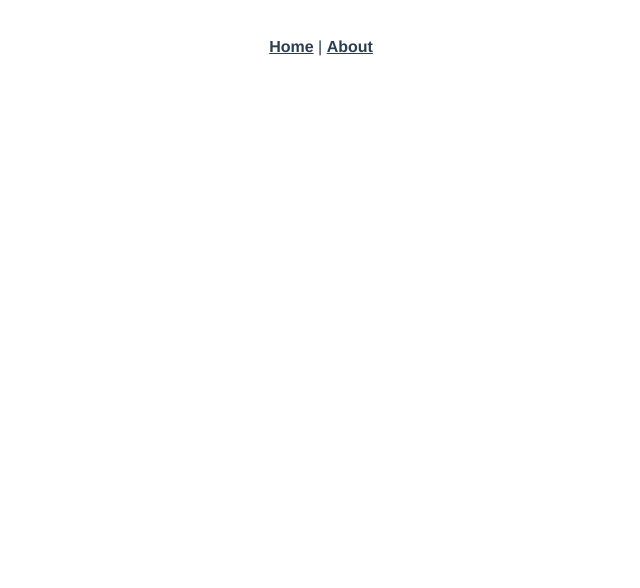
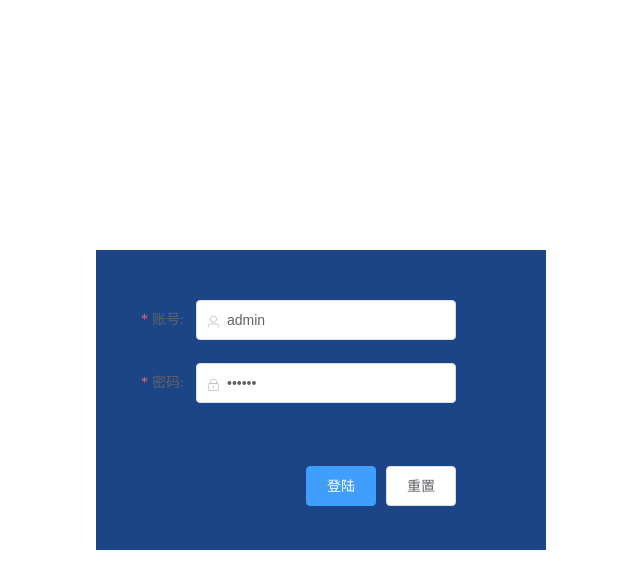
Before and after one commit to DDG1908/vueAdmin, a Vue app: page /login in a window 1280 px wide. Shown: the top 588 px of the page, without its empty margins (319-959 px from the left). Built offline with nearby package versions, Linux system fonts and the light colour scheme.

Commit message:
2021-11-09

```diff
--- a/package.json
+++ b/package.json
@@ -7,7 +7,9 @@
     "build": "vue-cli-service build"
   },
   "dependencies": {
+    "axios": "^0.24.0",
     "core-js": "^3.6.5",
+    "element-ui": "^2.15.6",
     "vue": "^2.6.11",
     "vue-router": "^3.2.0",
     "vuex": "^3.4.0"
--- a/src/App.vue
+++ b/src/App.vue
@@ -1,32 +1,12 @@
 <template>
   <div id="app">
     <div id="nav">
-      <router-link to="/">Home</router-link> |
-      <router-link to="/about">About</router-link>
+      <router-link to="/login"></router-link>
     </div>
     <router-view/>
   </div>
 </template>
 
 <style lang="less">
-#app {
-  font-family: Avenir, Helvetica, Arial, sans-serif;
-  -webkit-font-smoothing: antialiased;
-  -moz-osx-font-smoothing: grayscale;
-  text-align: center;
-  color: #2c3e50;
-}
 
-#nav {
-  padding: 30px;
-
-  a {
-    font-weight: bold;
-    color: #2c3e50;
-
-    &.router-link-exact-active {
-      color: #42b983;
-    }
-  }
-}
 </style>
--- /dev/null
+++ b/src/assets/common.css
@@ -0,0 +1,4 @@
+*{
+	margin: 0;
+	padding: 0;
+}
--- a/src/components/HelloWorld.vue
+++ /dev/null
@@ -1,59 +0,0 @@
-<template>
-  <div class="hello">
-    <h1>{{ msg }}</h1>
-    <p>
-      For a guide and recipes on how to configure / customize this project,<br>
-      check out the
-      <a href="https://cli.vuejs.org" target="_blank" rel="noopener">vue-cli documentation</a>.
-    </p>
-    <h3>Installed CLI Plugins</h3>
-    <ul>
-      <li><a href="https://github.com/vuejs/vue-cli/tree/dev/packages/%40vue/cli-plugin-babel" target="_blank" rel="noopener">babel</a></li>
-      <li><a href="https://github.com/vuejs/vue-cli/tree/dev/packages/%40vue/cli-plugin-router" target="_blank" rel="noopener">router</a></li>
-      <li><a href="https://github.com/vuejs/vue-cli/tree/dev/packages/%40vue/cli-plugin-vuex" target="_blank" rel="noopener">vuex</a></li>
-    </ul>
-    <h3>Essential Links</h3>
-    <ul>
-      <li><a href="https://vuejs.org" target="_blank" rel="noopener">Core Docs</a></li>
-      <li><a href="https://forum.vuejs.org" target="_blank" rel="noopener">Forum</a></li>
-      <li><a href="https://chat.vuejs.org" target="_blank" rel="noopener">Community Chat</a></li>
-      <li><a href="https://twitter.com/vuejs" target="_blank" rel="noopener">Twitter</a></li>
-      <li><a href="https://news.vuejs.org" target="_blank" rel="noopener">News</a></li>
-    </ul>
-    <h3>Ecosystem</h3>
-    <ul>
-      <li><a href="https://router.vuejs.org" target="_blank" rel="noopener">vue-router</a></li>
-      <li><a href="https://vuex.vuejs.org" target="_blank" rel="noopener">vuex</a></li>
-      <li><a href="https://github.com/vuejs/vue-devtools#vue-devtools" target="_blank" rel="noopener">vue-devtools</a></li>
-      <li><a href="https://vue-loader.vuejs.org" target="_blank" rel="noopener">vue-loader</a></li>
-      <li><a href="https://github.com/vuejs/awesome-vue" target="_blank" rel="noopener">awesome-vue</a></li>
-    </ul>
-  </div>
-</template>
-
-<script>
-export default {
-  name: 'HelloWorld',
-  props: {
-    msg: String
-  }
-}
-</script>
-
-<!-- Add "scoped" attribute to limit CSS to this component only -->
-<style scoped lang="less">
-h3 {
-  margin: 40px 0 0;
-}
-ul {
-  list-style-type: none;
-  padding: 0;
-}
-li {
-  display: inline-block;
-  margin: 0 10px;
-}
-a {
-  color: #42b983;
-}
-</style>
--- /dev/null
+++ b/src/components/home.vue
@@ -0,0 +1,65 @@
+<template>
+	<div>
+		<el-container>
+			<el-header class="header">
+				<div>
+					<img class="header-img" src="../assets/logo.png" />
+					<span>大大怪后台管理</span>
+				</div>
+				 <el-button type="info" @click="logout">退出</el-button>
+			</el-header>
+			<el-container>
+				<el-aside width="200px" class="aside">会员管理</el-aside>
+				<el-main class="main">主题</el-main>
+			</el-container>
+		</el-container>
+	</div>
+</template>
+
+<script>
+	export default{
+		data(){
+			return{
+
+			}
+		},
+		methods:{
+			logout(){
+				window.sessionStorage.clear('token')
+				this.$router.replace('/login')
+			}
+		}
+	}
+</script>
+
+<style lang="less" scoped>
+.el-container{
+	height: 100vh;
+}
+.header{
+	display: flex;
+	justify-content: space-between;
+	background-color: #373D41;
+	div{
+		display: flex;
+		align-items: center;
+	}
+	img{
+		width: 50px;
+		height: 50px;
+	}
+	span{
+		margin-left: 20px;
+	}
+}
+// .header-img{
+// 	width: 50px;
+// 	height: 50px;
+// }
+.aside{
+	background-color: #333744;
+}
+.main{
+	background-color: #EAEDf1;
+}
+</style>
--- /dev/null
+++ b/src/components/login.vue
@@ -0,0 +1,87 @@
+<template>
+	<div class="login">
+		<el-form :model="loginForm" :rules="rules" ref="loginForm" label-width="100px" class="loginForm">
+		  <el-form-item label="账号:" prop="username">
+		    <el-input v-model="loginForm.username" prefix-icon="el-icon-user"></el-input>
+		  </el-form-item>
+		  <el-form-item label="密码:" prop="password">
+		    <el-input type="password" v-model="loginForm.password" prefix-icon="el-icon-lock"></el-input>
+		  </el-form-item>
+		  <el-form-item class="btn">
+		      <el-button type="primary" @click="submitForm('loginForm')">登陆</el-button>
+		      <el-button @click="resetForm('loginForm')">重置</el-button>
+		    </el-form-item>
+		</el-form>
+	</div>
+</template>
+
+<script>
+	export default{
+		data(){
+			return{
+				loginForm: {
+					username: 'admin',
+					password: '123456',
+				},
+				rules: {
+					username: [
+						{ required: true, message: '请输入账号', trigger: 'blur' },
+						{ min: 3, max: 12, message: '长度在 3 到 12 个字符', trigger: 'blur' }
+					],
+					password: [
+						{ required: true, message: '请输入密码', trigger: 'blur' },
+						{ min: 6, max: 18, message: '长度在 6 到 18 个字符', trigger: 'blur' }
+					]
+				}
+			}
+		},
+		created() {
+
+		},
+		methods:{
+			submitForm(formName) {
+				this.$refs[formName].validate((valid) => {
+				          if (!valid) return
+						  this.$api.post('/login',this.loginForm).then(res => {
+							  if(res.data.meta.status == 200){
+								  window.sessionStorage.setItem('token',res.data.data.token)
+								  this.$router.push('/home')
+								  console.log(res.data)
+								  this.$message({
+									  type: 'success',
+									  message: '登陆成功'
+								  });
+
+							  }
+							  else{
+								this.$message.error('登陆失败')
+							  }
+						  })
+				        })
+			},
+			resetForm(formName) {
+				this.$refs[formName].resetFields();
+			}
+		}
+	}
+</script>
+
+<style lang="less" scoped>
+.login{
+	position: absolute;
+	top: 50%;
+	left: 50%;
+	transform: translate(-50%,-50%);
+	width: 450px;
+	height: 300px;
+	background-color: #1c4587;
+}
+.loginForm{
+	margin-top: 50px;
+	width: 80%;
+}
+.btn{
+	float: right;
+	margin-top: 40px;
+}
+</style>
--- a/src/main.js
+++ b/src/main.js
@@ -2,8 +2,17 @@ import Vue from 'vue'
 import App from './App.vue'
 import router from './router'
 import store from './store'
+import axios from 'axios'
+import ElementUI from 'element-ui';
+import 'element-ui/lib/theme-chalk/index.css';
+import './assets/common.css'
 
 Vue.config.productionTip = false
+
+Vue.use(ElementUI);
+
+axios.defaults.baseURL = 'https://lianghj.top:8888/api/private/v1'
+Vue.prototype.$api = axios
 
 new Vue({
   router,
--- a/src/router/index.js
+++ b/src/router/index.js
@@ -1,22 +1,31 @@
 import Vue from 'vue'
 import VueRouter from 'vue-router'
-import Home from '../views/Home.vue'
+
 
 Vue.use(VueRouter)
 
 const routes = [
+  // {
+  //   path: '/',
+  //   name: 'Home',
+  //   component: Home
+  // },
+  // {
+  //   path: '/about',
+  //   name: 'About',
+  //   // route level code-splitting
+  //   // this generates a separate chunk (about.[hash].js) for this route
+  //   // which is lazy-loaded when the route is visited.
+  //   component: () => import(/* webpackChunkName: "about" */ '../views/About.vue')
+  // }
   {
-    path: '/',
-    name: 'Home',
-    component: Home
+	  path: '/login',
+	  name: 'login',
+	  component: () => import('../components/login.vue')
   },
   {
-    path: '/about',
-    name: 'About',
-    // route level code-splitting
-    // this generates a separate chunk (about.[hash].js) for this route
-    // which is lazy-loaded when the route is visited.
-    component: () => import(/* webpackChunkName: "about" */ '../views/About.vue')
+	  path: '/home',
+	  component: () => import('../components/home.vue')
   }
 ]
 
@@ -26,4 +35,10 @@ const router = new VueRouter({
   routes
 })
 
+router.beforeEach((to,from,next) => {
+	if(to.path === '/login') return next()
+	if(window.sessionStorage.getItem('token')) return next()
+	return next('/login')
+})
+
 export default router
--- a/src/views/About.vue
+++ /dev/null
@@ -1,5 +0,0 @@
-<template>
-  <div class="about">
-    <h1>This is an about page</h1>
-  </div>
-</template>
--- a/src/views/Home.vue
+++ /dev/null
@@ -1,18 +0,0 @@
-<template>
-  <div class="home">
-    <img alt="Vue logo" src="../assets/logo.png">
-    <HelloWorld msg="Welcome to Your Vue.js App"/>
-  </div>
-</template>
-
-<script>
-// @ is an alias to /src
-import HelloWorld from '@/components/HelloWorld.vue'
-
-export default {
-  name: 'Home',
-  components: {
-    HelloWorld
-  }
-}
-</script>
```
Also changed, not shown: 1 other file (tests, documents, lock files or other folders).
